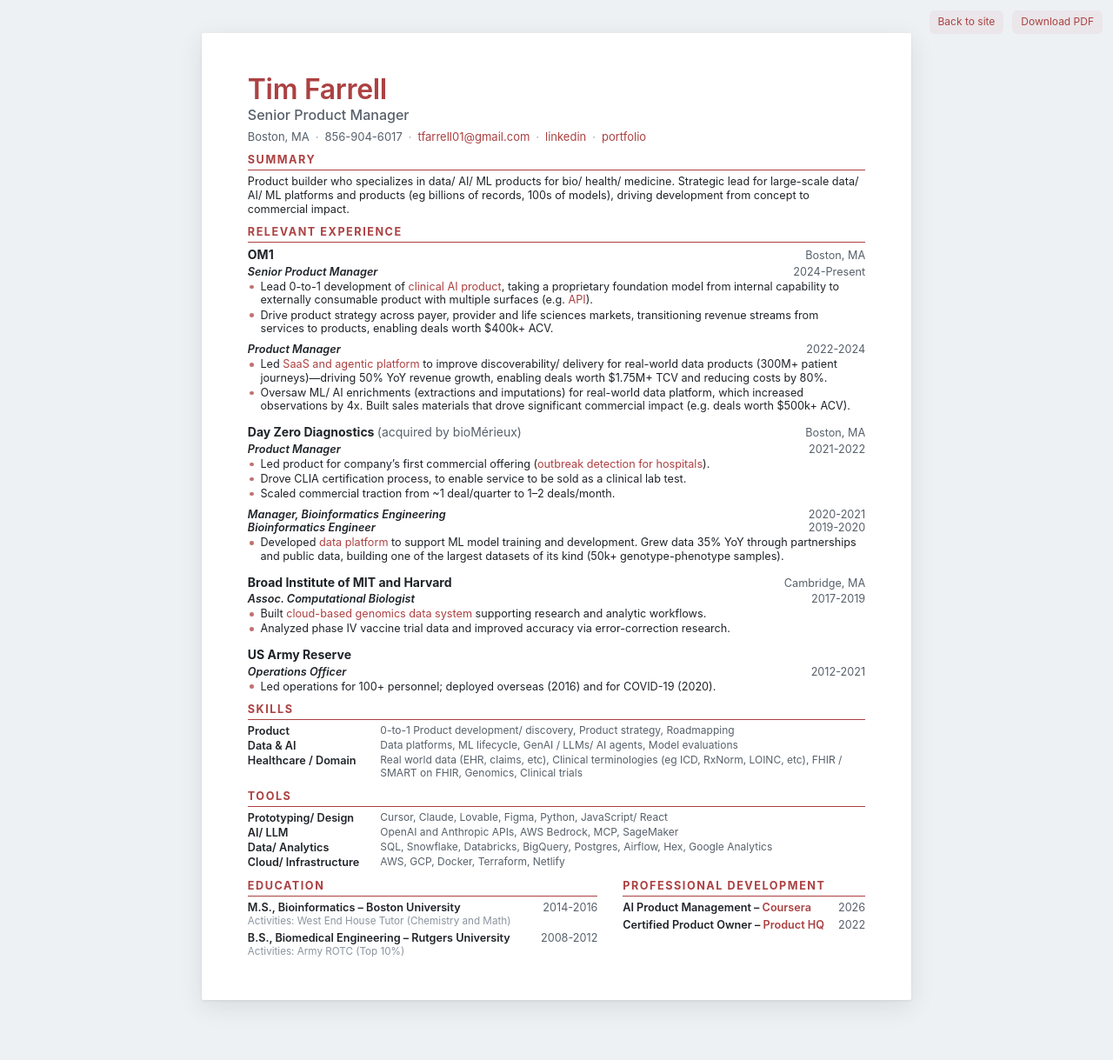
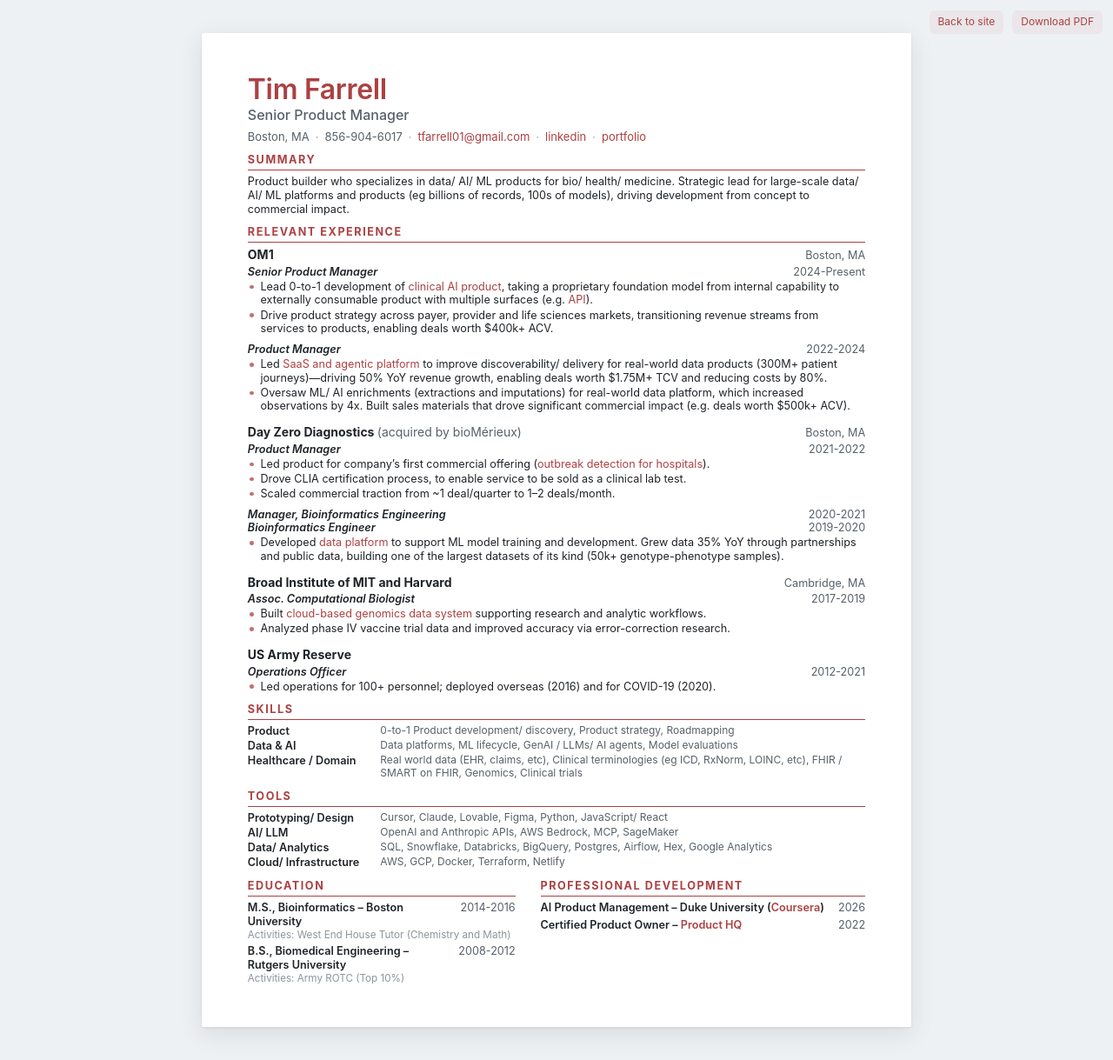
Before and after one commit to tmfarrell/tmfarrell.github.io, a Jekyll site: the page built from resume/index.html, in a window 1280 px wide. Shown: the whole page at 87% size. Built offline with Jekyll 4.4.1, drawn with Linux system fonts in a browser that asks for light colours; before the commit the page ends 1188 px from its top, so only the background shows below that.

Commit message:
Resume: link AI Product Management to completed Coursera specialization
Update the Coursera link to the specialization accomplishment, add Duke
University to the entry, and regenerate the one-page PDF.

Co-authored-by: tmfarrell <tfarrell01@gmail.com>

```diff
--- a/resume/index.html
+++ b/resume/index.html
@@ -272,7 +272,7 @@ permalink: /resume/
     <section>
       <h2>Professional Development</h2>
       <div class="entry">
-        <div class="row"><span class="what">AI Product Management – <a href="https://www.coursera.org/account/accomplishments/verify/W18OAEJN5SM1">Coursera</a></span><span class="sep"> – </span><span class="dates">2026</span></div>
+        <div class="row"><span class="what">AI Product Management – Duke University (<a href="https://www.coursera.org/account/accomplishments/specialization/UD9HT2PET7TL">Coursera</a>)</span><span class="sep"> – </span><span class="dates">2026</span></div>
       </div>
       <div class="entry">
         <div class="row"><span class="what">Certified Product Owner – <a href="https://www.virtualbadge.io/certificate-validator?credential=cer-05b5f425-d28b-487f-bfd7-30eb72bc">Product HQ</a></span><span class="sep"> – </span><span class="dates">2022</span></div>
```
Also changed, not shown: 1 other file.
